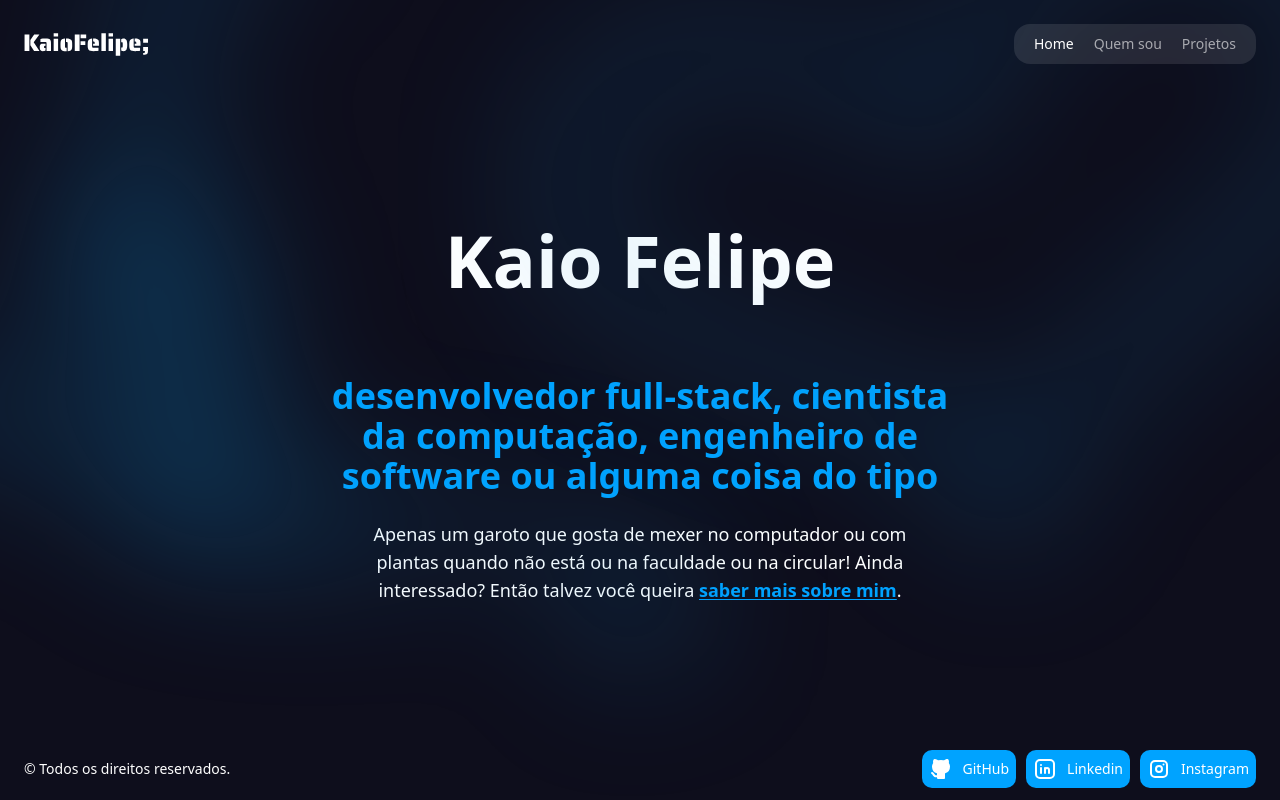
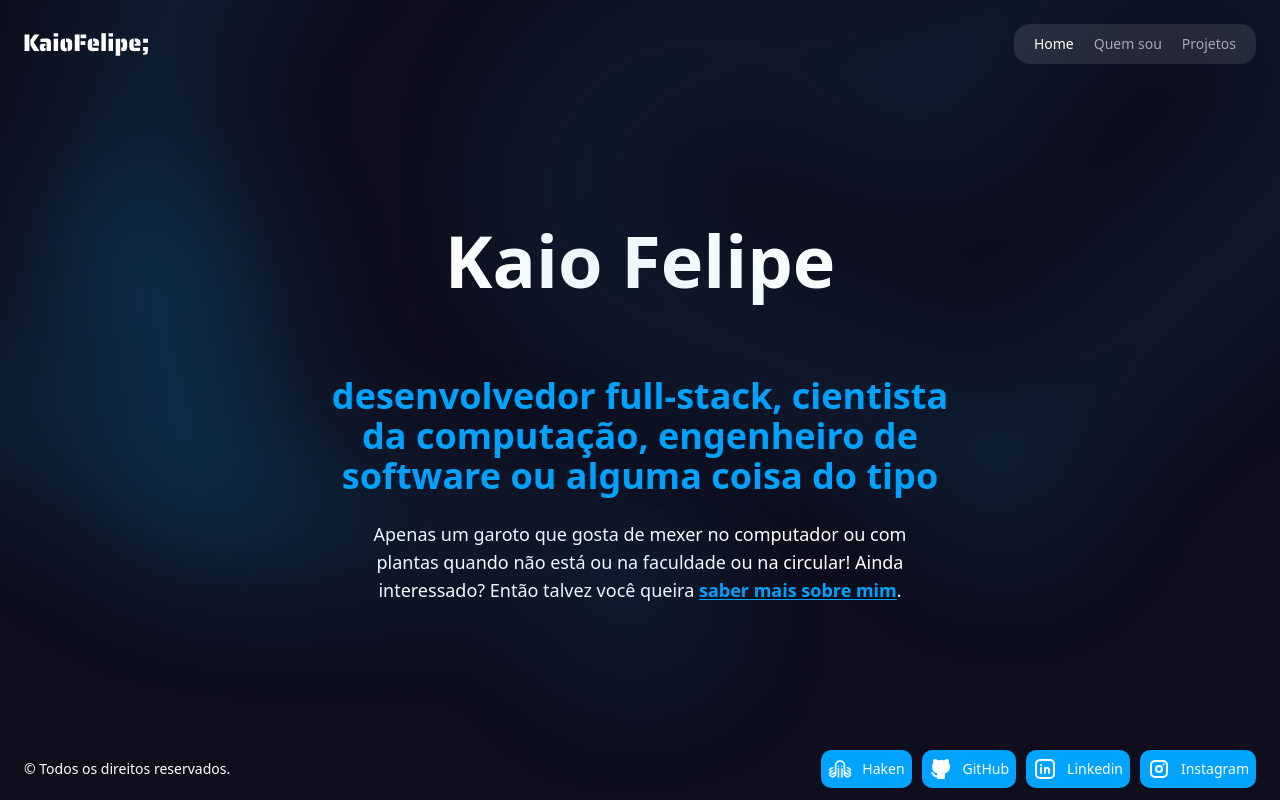
Before and after one commit to KaioFelps/haken-portfolio, a Next.js app: page / in a window 1280 px wide. Built offline with nearby package versions, Linux system fonts and the light colour scheme.

Commit message:
feat: add haken instagram link at footer

```diff
--- a/appconfig.json
+++ b/appconfig.json
@@ -2,6 +2,7 @@
     "socials": {
         "github": "https://github.com/KaioFelps",
         "instagram": "https://www.instagram.com/kkkkafelip/",
-        "linkedin": "https://www.linkedin.com/in/kaio-felipe-70730319a/"
+        "linkedin": "https://www.linkedin.com/in/kaio-felipe-70730319a/",
+        "hakenInstagram": "https://www.instagram.com/hakenej/"
     }
 }
--- a/src/ui/footer.tsx
+++ b/src/ui/footer.tsx
@@ -1,6 +1,8 @@
 import { IconBrandGithubFilled, IconBrandInstagram, IconBrandLinkedin } from "@tabler/icons-react";
 import clsx from "clsx";
 import appConfig from "crate/appconfig.json";
+
+import HakenLogo from "@/assets/haken-logo.png";
 
 export function Footer() {
   return (
@@ -10,7 +12,20 @@ export function Footer() {
         "
     >
       <Copyright className="max-xs:hidden" />
+
       <div className="flex gap-2.5">
+        <a
+          href={appConfig.socials.hakenInstagram}
+          target="_blank"
+          className="button"
+          rel="noreferrer"
+        >
+          <img
+            src={HakenLogo.src}
+            width={24}
+          />
+          Haken
+        </a>
         <a
           href={appConfig.socials.github}
           target="_blank"
```
Also changed, not shown: src/assets/haken-logo.png (added).
